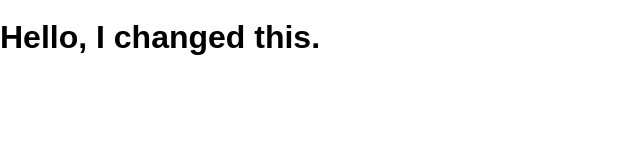
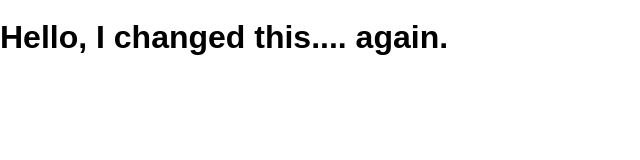
Before and after one commit to mdewey/gittest, a website: page public/index.html in a window 1280 px wide. Shown: the whole page, without its empty margins (0-640 px from the left). Drawn offline with Linux system fonts and the light colour scheme.

Commit message:
changesagain

```diff
--- a/public/index.html
+++ b/public/index.html
@@ -8,6 +8,6 @@
     <link rel="stylesheet" href="/screen.css" />
   </head>
   <body>
-    <h1 class="hello-world">Hello, I changed this.</h1>
+    <h1 class="hello-world">Hello, I changed this.... again.</h1>
   </body>
 </html>
```
